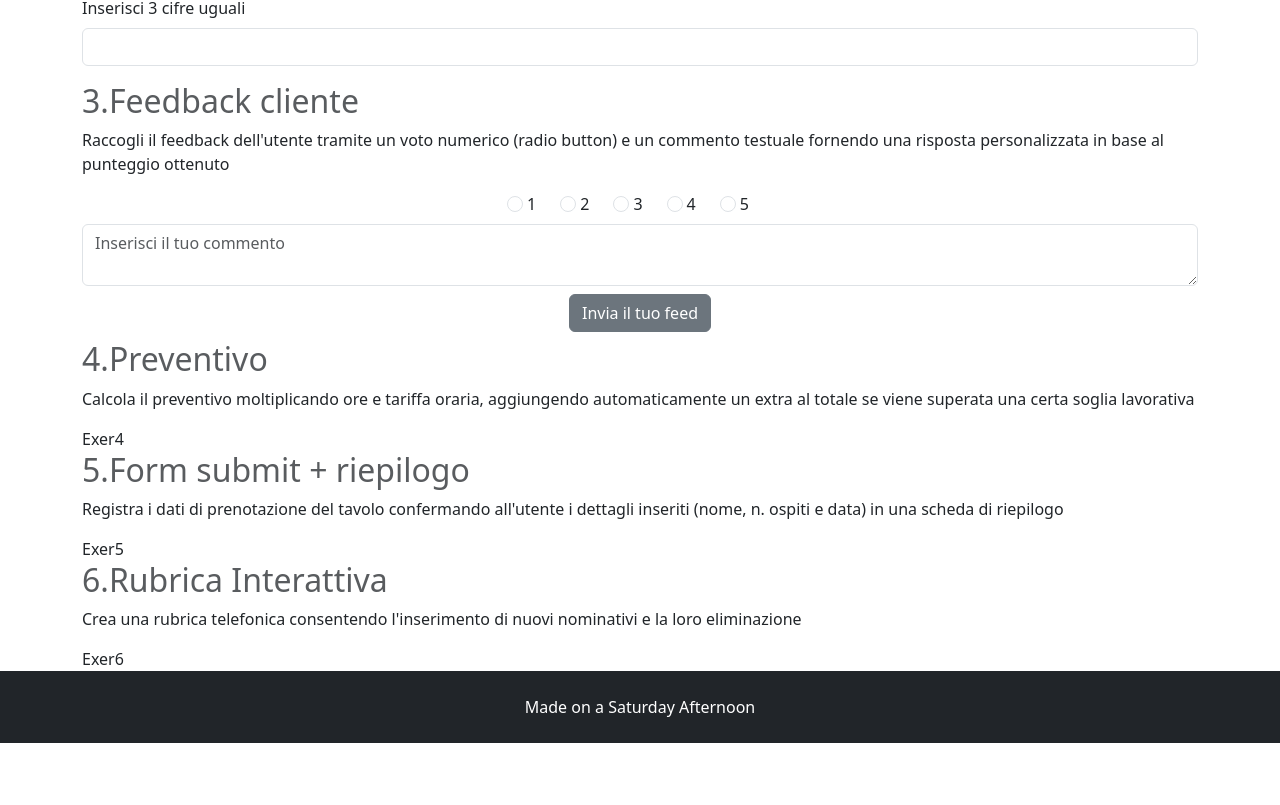
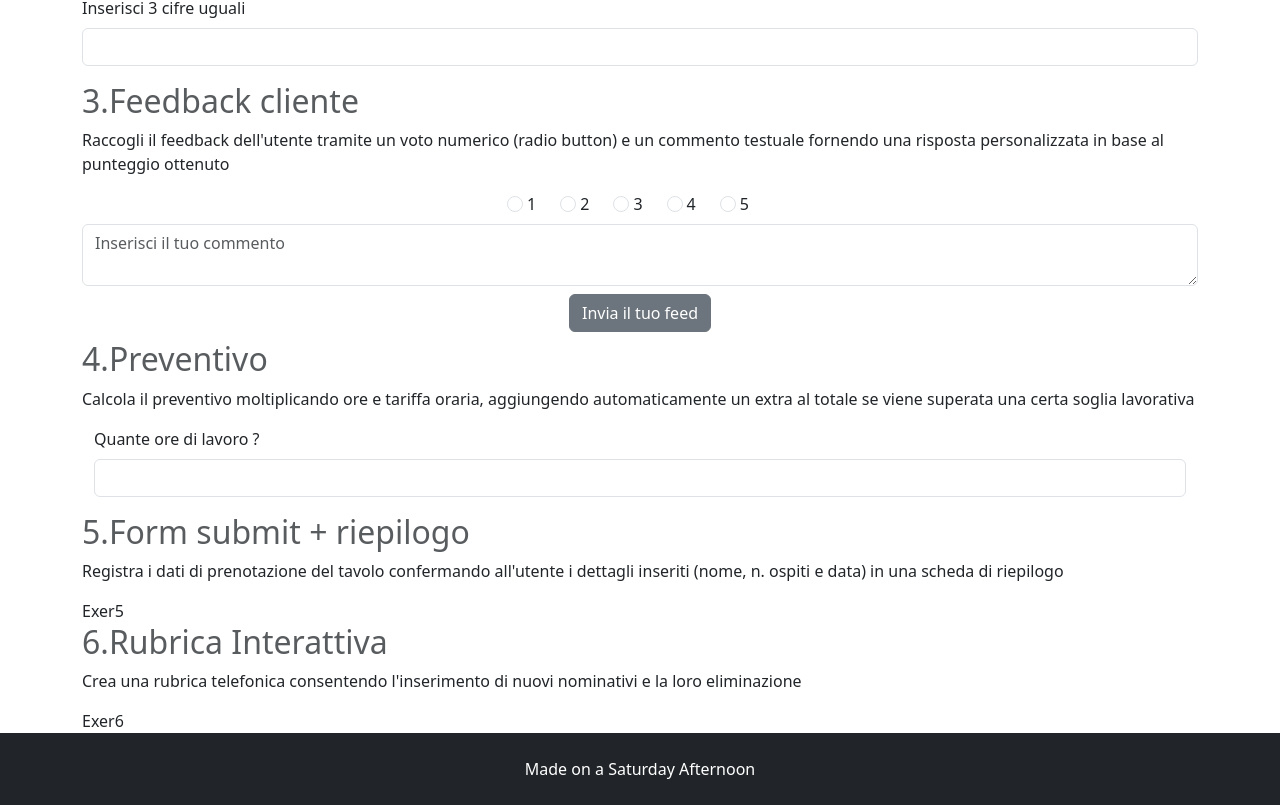
Before and after one commit to alice-rovere/react-form, a React (Vite) app: page / in a window 1280 px wide. Shown: the part 569-1374 px from the top of the page. Before the commit the page ends 1312 px from the top, so only its background shows below. Built offline with nearby package versions, Linux system fonts and the light colour scheme.

Commit message:
feat: implement Exer4 component with hours input and total calculation

```diff
--- a/src/data/Exer3.jsx
+++ b/src/data/Exer3.jsx
@@ -1,12 +1,33 @@
+import { useState } from "react";
+
 export default function Exer3() {
+  const [voto, setVoto] = useState("");
+  const [messaggio, setMessaggio] = useState("");
+  function handleSubmit(e) {
+    e.preventDefault();
+    if (voto <= 2) {
+      setMessaggio(
+        "Ci dispiace molto. Ti saremo grati di raccontarci come migliorare.",
+      );
+    } else if (voto == 3) {
+      setMessaggio(
+        "Grazie per il tuo feedback: stiamo lavorando per migliorare.",
+      );
+    } else if (voto >= 4) {
+      setMessaggio("Siamo felici che tu abbia apprezzato il servizio!");
+    }
+  }
+
   return (
     <div className="text-center">
-      <form>
+      <form onSubmit={handleSubmit}>
         <input
           type="radio"
           className="form-check-input me-1"
           name="voto"
-          id="2"
+          id="1"
+          value="1"
+          onChange={(e) => setVoto(e.target.value)}
         />
         <label className="form-label me-4" htmlFor="2">
           1
@@ -16,6 +37,8 @@ export default function Exer3() {
           className="form-check-input me-1"
           name="voto"
           id="2"
+          value="2"
+          onChange={(e) => setVoto(e.target.value)}
         />
         <label className="form-label me-4" htmlFor="2">
           2
@@ -25,6 +48,8 @@ export default function Exer3() {
           className="form-check-input me-1"
           name="voto"
           id="3"
+          value="3"
+          onChange={(e) => setVoto(e.target.value)}
         />
         <label className="form-label me-4" htmlFor="3">
           3
@@ -34,6 +59,8 @@ export default function Exer3() {
           className="form-check-input me-1"
           name="voto"
           id="4"
+          value="4"
+          onChange={(e) => setVoto(e.target.value)}
         />
         <label className="form-label me-4" htmlFor="4">
           4
@@ -43,16 +70,19 @@ export default function Exer3() {
           className="form-check-input me-1"
           name="voto"
           id="5"
+          value="5"
+          onChange={(e) => setVoto(e.target.value)}
         />
         <label className="form-label me-4" htmlFor="5">
           5
         </label>
         <textarea
           className="form-control"
-          placeholder="Inserisci il tuo commento "
+          placeholder="Inserisci il tuo commento"
         ></textarea>
         <button className="btn btn-secondary my-2">Invia il tuo feed</button>
       </form>
+      {messaggio && <p>{messaggio}</p>}
     </div>
   );
 }
--- a/src/data/Exer4.jsx
+++ b/src/data/Exer4.jsx
@@ -1,3 +1,36 @@
+import { useState } from "react";
+
+const tariffaOraria = 30;
+
 export default function Exer4() {
-  return <div>Exer4</div>;
+  const [hours, setHours] = useState("");
+  const [messaggio, setMessaggio] = useState("");
+
+  function handleSetTotal(oreInput) {
+    setHours(oreInput);
+    const ore = Number(oreInput);
+    const totale = tariffaOraria * ore + (ore > 8 ? 50 : 0);
+
+    setMessaggio(
+      ore > 8
+        ? `Il totale è di ${totale} euro, 50 euro extra per aver superato la soglia di 8 ore.`
+        : `Il totale è di ${totale} euro`,
+    );
+  }
+  return (
+    <div className="container">
+      <label className="form-label" htmlFor="hours">
+        Quante ore di lavoro ?
+      </label>
+      <input
+        onChange={(e) => handleSetTotal(e.target.value)}
+        value={hours}
+        className="form-control"
+        id="hours"
+        type="number"
+      />
+
+      <p className="text-center my-3">{messaggio}</p>
+    </div>
+  );
 }
```
